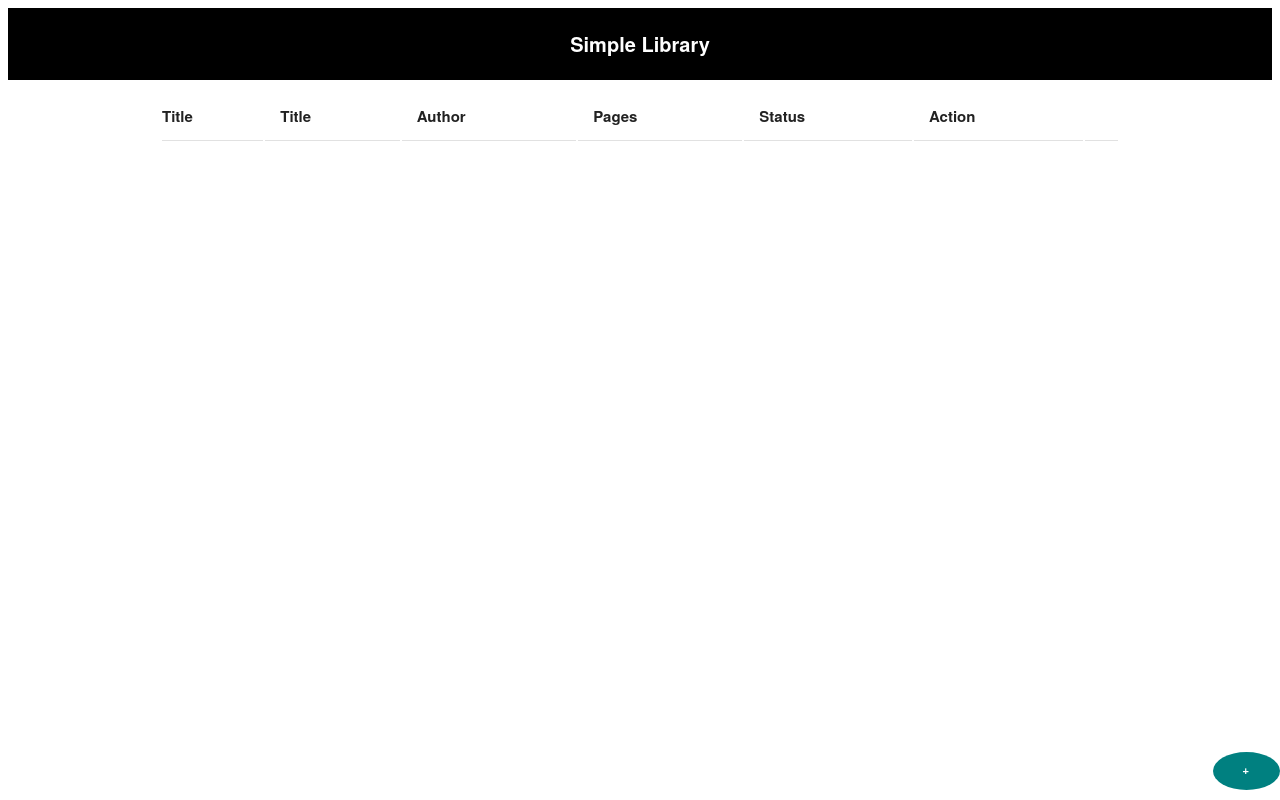
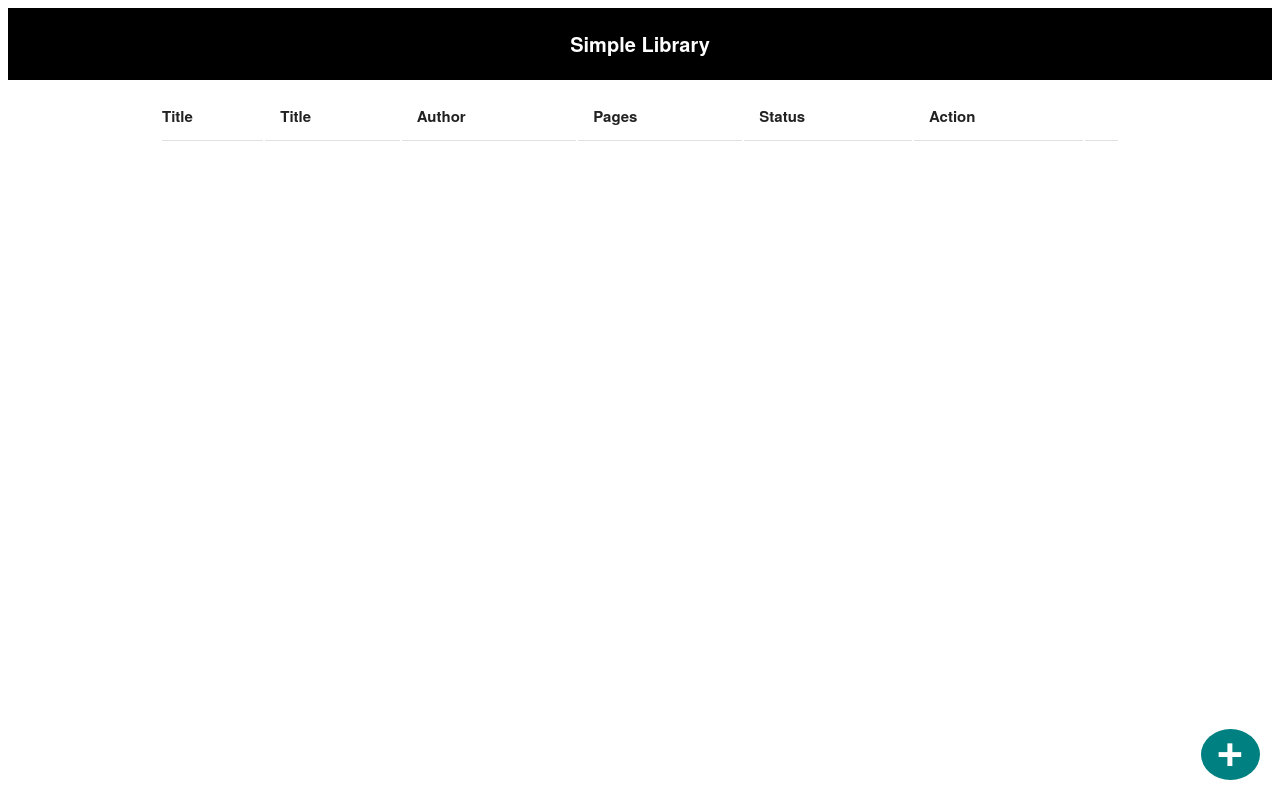
Before and after one commit to ansaryergesh/library, a plain HTML site: page index.html in a window 1280 px wide. Drawn offline with nearby package versions, Linux system fonts and the light colour scheme.

Commit message:
changeplus styling button

```diff
--- a/assets/style.css
+++ b/assets/style.css
@@ -23,7 +23,7 @@ header {
   color: white;
 }
 .add-btn {
-  border-radius: 80%;
+  border-radius: 85%;
   position: fixed;
   bottom: 0;
   right: 0;
@@ -31,6 +31,13 @@ header {
   color: white;
   border: none;
   cursor: pointer;
+  font-size: 45px;
+  width: 50px;
+  padding: 0;
+  width: 59px;
+  height: 51px;
+  text-align: center;
+  margin: 20px;
 }
 
 .btn-submit {
--- a/js/app.js
+++ b/js/app.js
@@ -66,7 +66,7 @@ class UI {
     //insert cols
 
     row.innerHTML = `
-            <td><img class='img-table' src='https://kbimages1-a.akamaihd.net/87de68f8-ba0e-4236-88b0-402700d22168/1200/1200/False/harry-potter-y-la-camara-secreta-1.jpg'></img></td>
+            <td><img class='img-table' src='https://static.thenounproject.com/png/111370-200.png'></img></td>
             <td>${book.title}</td>
             <td>${book.author}</td>
             <td>${book.pages}</td>
```
